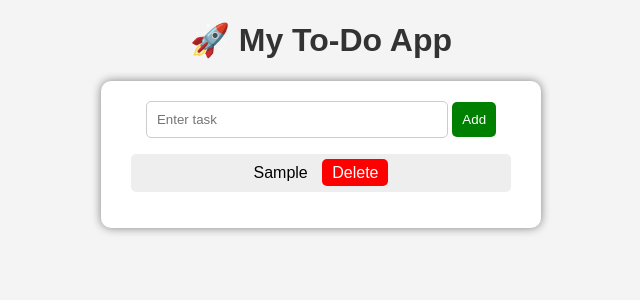
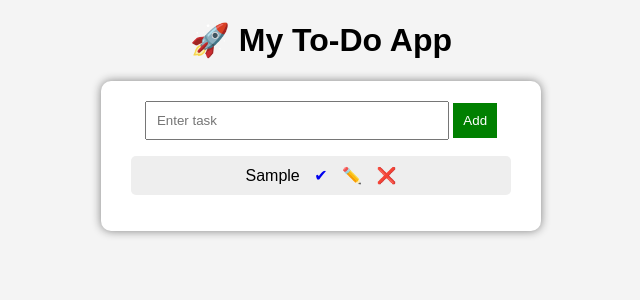
Before and after one commit to Presee25/todo-app, a Flask app: page / in a window 1280 px wide. Shown: the top 300 px of the page, without its empty margins (319-959 px from the left). Run offline with Flask 3, Linux system fonts and the light colour scheme; tables that the repository leaves empty hold one stand-in row (values such as "Sample post").

Commit message:
index.html

```diff
--- a/templates/index.html
+++ b/templates/index.html
@@ -8,10 +8,6 @@
             font-family: Arial;
             background-color: #f4f4f4;
             text-align: center;
-        }
-
-        h1 {
-            color: #333;
         }
 
         .container {
@@ -26,8 +22,6 @@
         input {
             padding: 10px;
             width: 70%;
-            border-radius: 5px;
-            border: 1px solid #ccc;
         }
 
         button {
@@ -35,12 +29,7 @@
             background-color: green;
             color: white;
             border: none;
-            border-radius: 5px;
             cursor: pointer;
-        }
-
-        button:hover {
-            background-color: darkgreen;
         }
 
         ul {
@@ -55,17 +44,9 @@
             border-radius: 5px;
         }
 
-        .delete-btn {
-            color: white;
-            background-color: red;
-            padding: 5px 10px;
+        a {
+            margin-left: 10px;
             text-decoration: none;
-            border-radius: 5px;
-            margin-left: 10px;
-        }
-
-        .delete-btn:hover {
-            background-color: darkred;
         }
     </style>
 </head>
@@ -84,8 +65,17 @@
         <ul>
             {% for task in tasks %}
                 <li>
-                    {{ task[1] }}
-                    <a href="/delete/{{ task[0] }}" class="delete-btn">Delete</a>
+
+                    {% if task[2] == 1 %}
+                        <s>{{ task[1] }}</s>
+                    {% else %}
+                        {{ task[1] }}
+                    {% endif %}
+
+                    <a href="/complete/{{ task[0] }}">✔</a>
+                    <a href="/edit/{{ task[0] }}">✏️</a>
+                    <a href="/delete/{{ task[0] }}">❌</a>
+
                 </li>
             {% endfor %}
         </ul>
```
